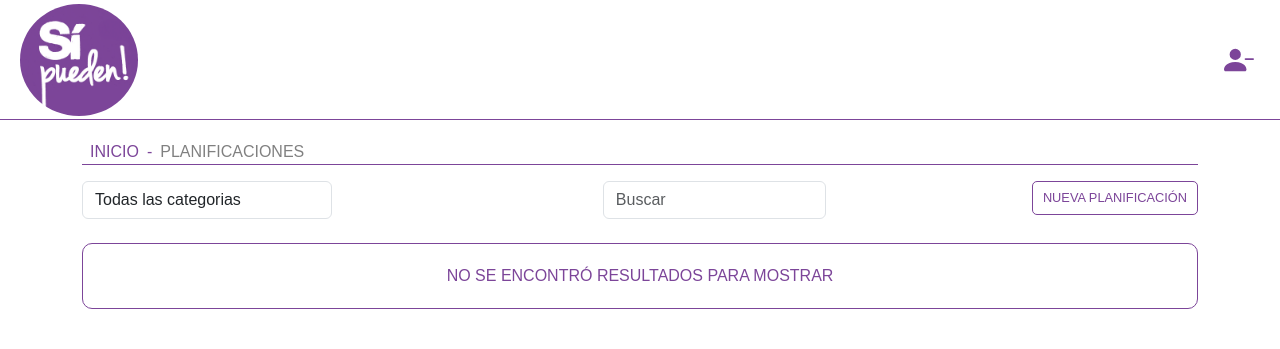
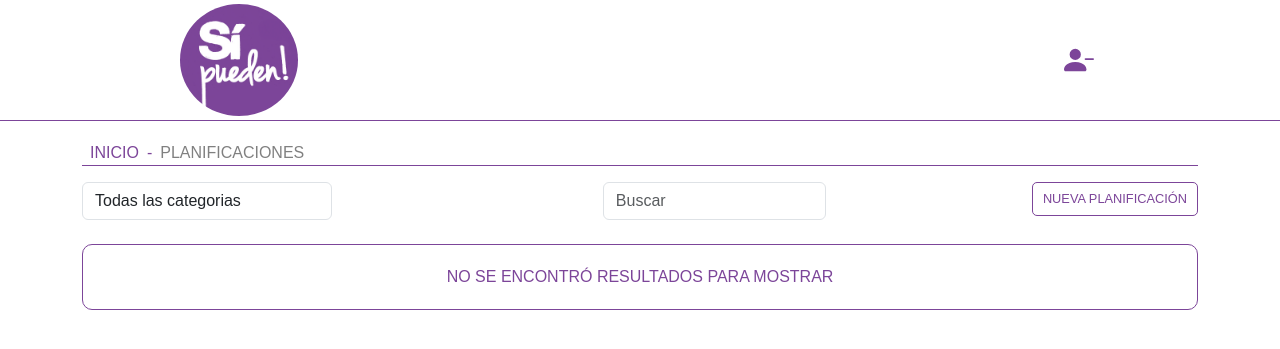
Before and after one commit to uranmarcos/sipueden, a PHP site: page /banco.php in a window 1280 px wide. Shown: the top 349 px of the page. Run offline with PHP 8.4, Linux system fonts and the light colour scheme; the visitor is signed in with stand-in values (Sample User, id 1); data that the repository does not hold is empty; some libraries are stand-ins or nearby versions.

Commit message:
estilo header

```diff
--- a/css/home.css
+++ b/css/home.css
@@ -1,3 +1,6 @@
+.bordeInferior {
+    border-bottom: rgb(124, 69, 153) 1px solid;
+}
 .header{
     /* background-color:  rgb(124, 69, 153); */
     background-color: white;
@@ -6,7 +9,8 @@
     padding: 0 20px;
     justify-content: space-between;
     align-items: center;
-    border-bottom: rgb(124, 69, 153) 1px solid;
+    max-width: 960px !important;
+    margin:auto;
 }
 .imgHeader{
     border-radius: 50%;
--- a/shared/header.html
+++ b/shared/header.html
@@ -1,4 +1,4 @@
-<div class="">
+<div class="bordeInferior">
     <div class="header">
         <div>
             <img src="img/logo.png" class="imgHeader" @click="irA" alt="logo">
```
